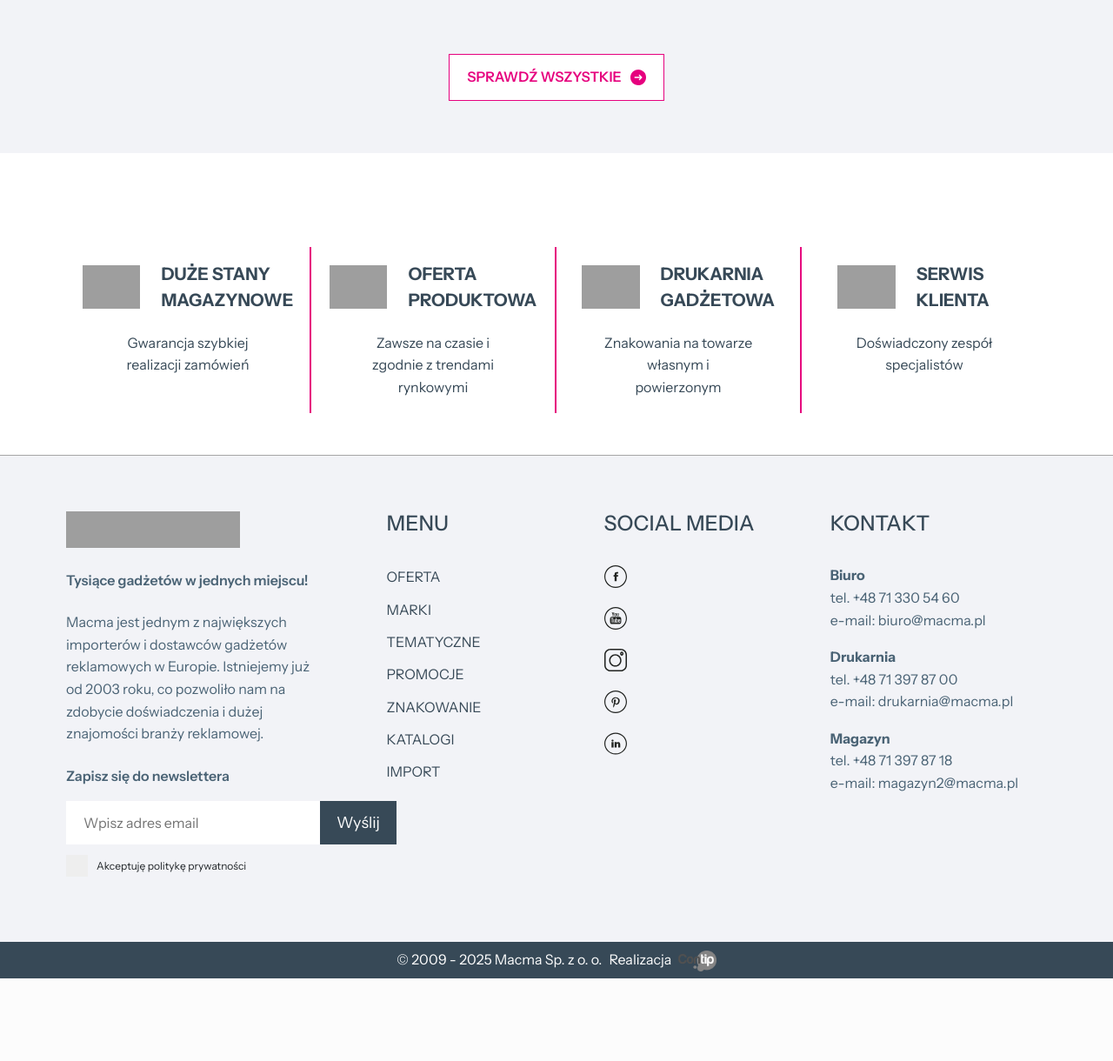
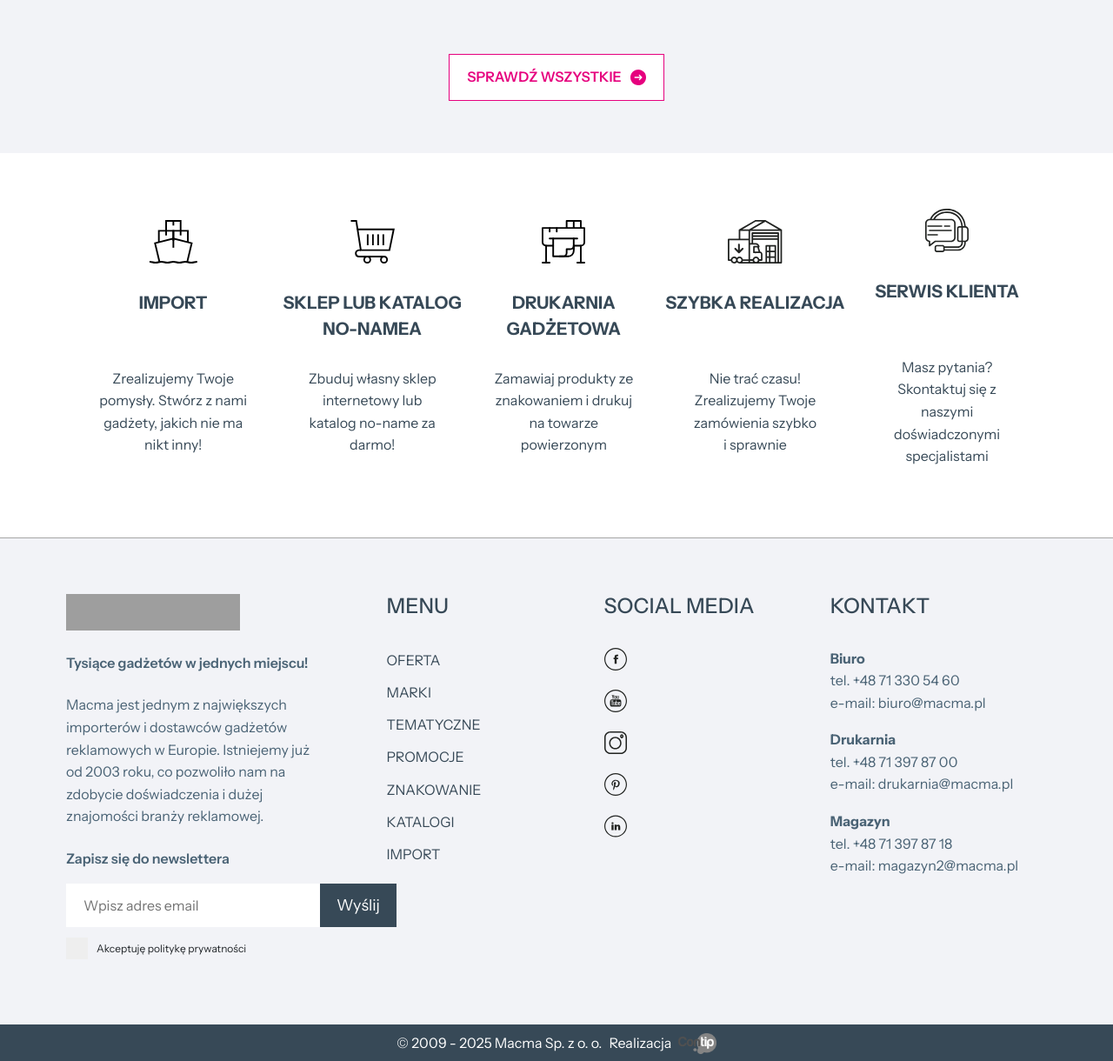
Before and after one commit to goldipl/EasyGifts-ecommerce, a PHP site: page / in a window 1280 px wide. Shown: the part 4865-6085 px from the top of the page at 87% size. Before the commit the page ends 5990 px from the top, so only its background shows below. Run offline with PHP 8.4, Linux system fonts and the light colour scheme; grey boxes are pictures that could not be loaded.

Commit message:
fill and styling info section

```diff
--- a/components/main_page/info_section.php
+++ b/components/main_page/info_section.php
@@ -1,42 +1,51 @@
 <section id="info_section">
-    <div class="container">
-        <div class="d-flex flex-wrap flex-row py-5">
-            <div class="d-flex flex-column align-items-center flex-col col-6 col-lg-3 p-3">
-                <div class="info_section__top d-flex align-items-center justify-content-center">
-                    <img src="./assets/icons/main_page/info_section/info-section-01.svg" alt="welcome slot img" width="62" height="50">
-                    <p>Duże stany magazynowe</p>
+    <div class="container info-section">
+        <div class="info-section-box">
+            <a href="" class="info-section-box__slot">
+                <div class="info_section__top">
+                    <img src="./assets/icons/main_page/info_section/import.svg" alt="Import" width="57" height="50">
+                    <p>Import</p>
                 </div>
                 <div class="info_section__bottom">
-                    <p>Gwarancja szybkiej realizacji zamówień</p>
+                    <p>Zrealizujemy Twoje pomysły. Stwórz z nami gadżety, jakich nie ma nikt inny!</p>
                 </div>
-            </div>
-            <div class="d-flex flex-column align-items-center flex-col col-6 col-lg-3 p-3">
-                <div class="info_section__top d-flex align-items-center justify-content-center">
-                    <img src="./assets/icons/main_page/info_section/info-section-02.svg" alt="welcome slot img" width="62" height="50">
-                    <p>Oferta produktowa</p>
+            </a>
+            <a href="" class="info-section-box__slot">
+                <div class="info_section__top">
+                    <img src="./assets/icons/main_page/info_section/shop.svg" alt="SKLEP LUB KATALOG NO-NAME" width="57" height="50">
+                    <p>SKLEP LUB KATALOG NO-NAMEa</p>
                 </div>
                 <div class="info_section__bottom">
-                    <p>Zawsze na czasie i zgodnie z trendami rynkowymi</p>
+                    <p>Zbuduj własny sklep internetowy lub katalog no-name za darmo!</p>
                 </div>
-            </div>
-            <div class="d-flex flex-column align-items-center flex-col col-6 col-lg-3 p-3">
-                <div class="info_section__top d-flex align-items-center justify-content-center">
-                    <img src="./assets/icons/main_page/info_section/info-section-03.svg" alt="welcome slot img" width="62" height="50">
+            </a>
+            <a href="" class="info-section-box__slot">
+                <div class="info_section__top">
+                    <img src="./assets/icons/main_page/info_section/print.svg" alt="Drukarnia gadżetowa" width="57" height="50">
                     <p>Drukarnia gadżetowa</p>
                 </div>
                 <div class="info_section__bottom">
-                    <p>Znakowania na towarze własnym i powierzonym</p>
+                    <p>Zamawiaj produkty ze znakowaniem i drukuj na towarze powierzonym</p>
                 </div>
-            </div>
-            <div class="d-flex flex-column align-items-center flex-col col-6 col-lg-3 p-3">
-                <div class="info_section__top d-flex align-items-center justify-content-center">
-                    <img src="./assets/icons/main_page/info_section/info-section-04.svg" alt="welcome slot img" width="62" height="50">
+            </a>
+            <a href="" class="info-section-box__slot">
+                <div class="info_section__top">
+                    <img src="./assets/icons/main_page/info_section/delivery.svg" alt="Szybka realizacja" width="57" height="50">
+                    <p>Szybka realizacja</p>
+                </div>
+                <div class="info_section__bottom">
+                    <p>Nie trać czasu! Zrealizujemy Twoje zamówienia szybko i sprawnie</p>
+                </div>
+            </a>
+            <a href="" class="info-section-box__slot">
+                <div class="info_section__top">
+                    <img src="./assets/icons/main_page/info_section/support.svg" alt="Serwis klienta" width="57" height="50">
                     <p>Serwis klienta</p>
                 </div>
                 <div class="info_section__bottom">
-                    <p>Doświadczony zespół specjalistów</p>
+                    <p>Masz pytania? Skontaktuj się z naszymi doświadczonymi specjalistami</p>
                 </div>
-            </div>
+            </a>
         </div>
     </div>
 </section>
--- a/scss/main_page/_blog.scss
+++ b/scss/main_page/_blog.scss
@@ -2,7 +2,6 @@
   position: relative;
   background-color: $light_grey;
   padding: 60px 0 60px 0;
-  margin-bottom: 60px;
   &::before {
     position: absolute;
     display: block;
--- a/scss/main_page/_info_section.scss
+++ b/scss/main_page/_info_section.scss
@@ -1,14 +1,30 @@
 #info_section {
-  .container {
-    .flex-row {
-      .flex-col {
-        border-right: 2px solid $main-color;
-        &:last-of-type {
-          border-right: 0;
+  padding: 64px 0;
+  .info-section {
+    &-box {
+      display: flex;
+      flex-direction: row;
+      &__slot {
+        display: flex;
+        flex-direction: column;
+        align-items: center;
+        justify-content: center;
+        text-decoration: none;
+        &:hover {
+          p {
+            color: $main-color !important;
+          }
+          img {
+            filter: invert(13%) sepia(96%) saturate(7041%) hue-rotate(319deg)
+              brightness(89%) contrast(110%);
+          }
         }
         .info_section__top {
-          width: 80%;
-          text-align: left;
+          display: flex;
+          flex-direction: column;
+          align-items: center;
+          justify-content: center;
+          text-align: center;
           img {
             height: 50px;
             width: auto;
@@ -21,9 +37,10 @@
             line-height: 150%;
             color: $text_color;
             text-transform: uppercase;
-            margin: 0 0 0 24px;
             width: auto;
-            max-width: 180px;
+            max-width: 240px;
+            margin: 30px 0;
+            height: 60px;
           }
         }
         .info_section__bottom {
@@ -34,7 +51,6 @@
             font-weight: 400;
             line-height: 160%;
             color: $text_color;
-            margin: 22px auto 0;
             text-align: center;
             width: 70%;
           }
```
Also changed, not shown: other parts of scss/main_page/_info_section.scss (+13 -10 lines), scss/main.css, 1 other file.
